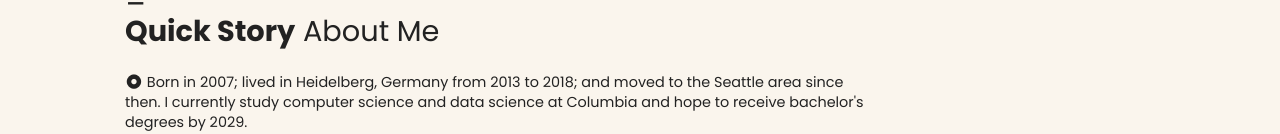
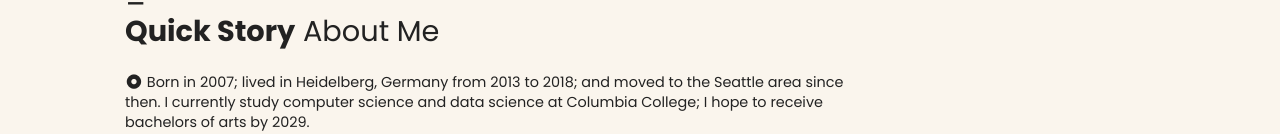
Before and after one commit to seohyun-hwang/homepage, a website built with webpack: page index.html in a window 1280 px wide. Shown: the part 666-800 px from the top of the page. Built offline with nearby package versions, Linux system fonts and the light colour scheme.

Commit message:
Version 1.1.5
- (index.html) displayed text updated

```diff
--- a/index.html
+++ b/index.html
@@ -108,7 +108,7 @@
       <ul class="text-sm">
         <li><i class="fa-solid fa-circle-dot"></i>
           Born in 2007; lived in Heidelberg, Germany from 2013 to 2018; and moved to the Seattle area since then.
-          I currently study computer science and data science at Columbia and hope to receive bachelor's degrees by 2029.
+          I currently study computer science and data science at Columbia College; I hope to receive bachelors of arts by 2029.
         </li>
         <li><i class="fa-solid fa-circle-dot"></i>
           During my childhood in Germany, I gave a bold shot at a wide variety of interests,
```
